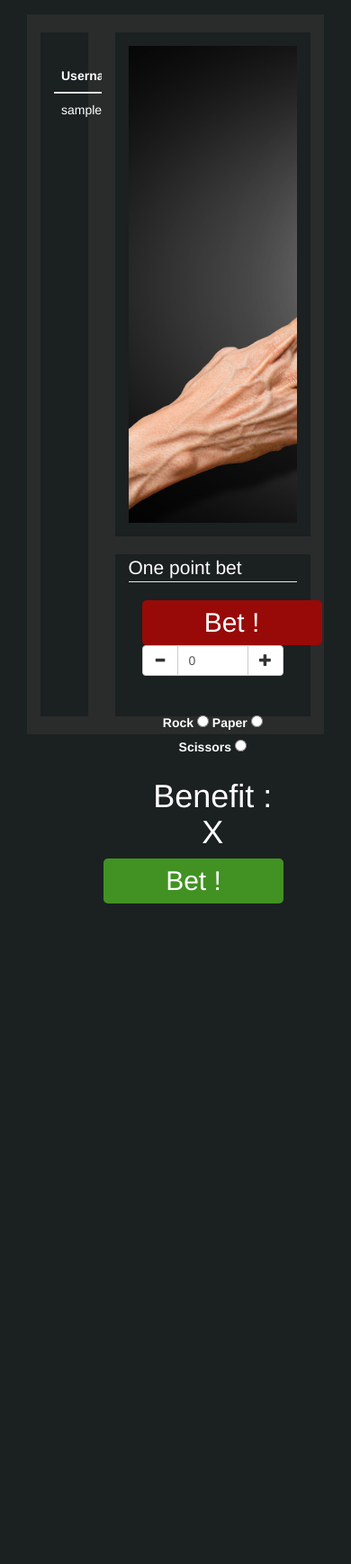
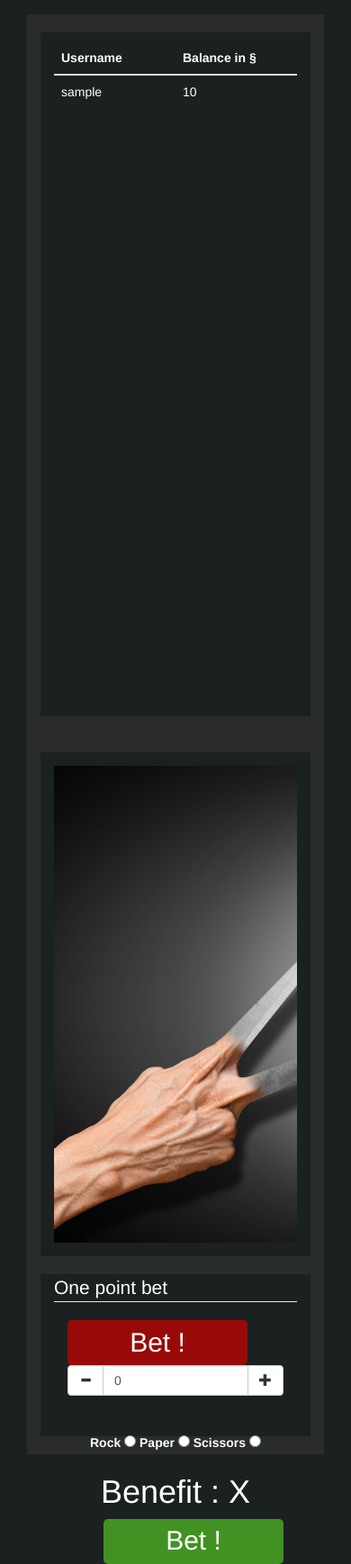
Before and after one commit to pighini/Shifoumi, a PHP site: page / in a window 390 px wide. Shown: the part 54-1792 px from the top of the page at 90% size. Before the commit the page ends 1058 px from the top, so only its background shows below. Run offline with PHP 8.4, Linux system fonts and the light colour scheme; tables that the repository leaves empty hold one stand-in row (values such as "Sample post"); some libraries are stand-ins or nearby versions.

Commit message:
test raté

```diff
--- a/views/v_index.php
+++ b/views/v_index.php
@@ -20,7 +20,7 @@
         <div class="col-md-12 col-xs-12">
             <?php include 'views/v_nav.php'; ?>
             <!-- Partie gauche -->
-            <div class="col-md-3 col-xs-3" style="background-color: #2a2b2b; color: white; height: 800px;">
+            <div class="col-md-3 col-xs-12" style="background-color: #2a2b2b; color: white; height: 800px;">
                 <div class="col-md-12 col-xs-12" style="background-color: #1b2021; color: white; height: 760px; margin-top: 20px;">
                     <table class="table" id="tableBestPlayer">
                         <thead>
@@ -52,7 +52,7 @@
             </div>
 
             <!-- Partie droite -->
-            <div class="col-md-9 col-xs-9" style="background-color: #2a2b2b; color: white; height: 800px;">
+            <div class="col-md-9 col-xs-12" style="background-color: #2a2b2b; color: white; height: 800px;">
 
                 <div class="col-md-12 col-xs-12" style="background-color: #1b2021; color: black; height: 560px; margin-top: 20px;">
                     <canvas id="game" class="col-md-12 col-xs-12" style="background-color: #419222; margin-top : 15px; height: 530px;"></canvas><br>
```
